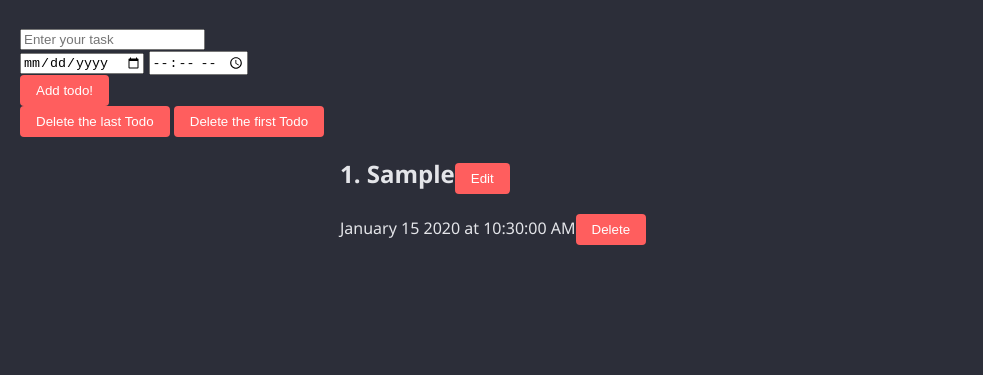
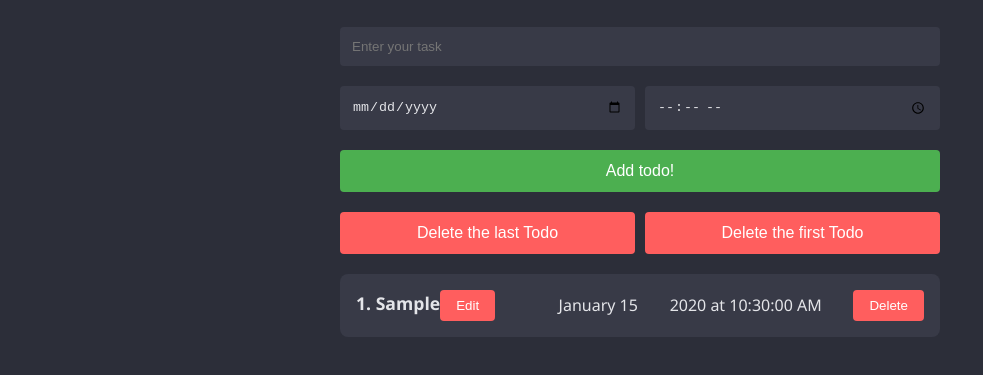
Before and after one commit to VinayakMore0/TodoList, a plain HTML site: page index.html in a window 1280 px wide. Both pictures are taken after typing "Sample", "2020-01-15", "10:30" into the empty fields and a click on the button "Add todo!". Shown: the part 105-480 px from the top of the page, without its empty margins (0-983 px from the left). Drawn offline with Linux system fonts and the light colour scheme.

Commit message:
added css

```diff
--- a/app/script.js
+++ b/app/script.js
@@ -38,11 +38,13 @@ function saveTitle(index, newTitle) {
 
 function createTodoComponets(todo, index) {
     const div = document.createElement("div");
-    const h2 = document.createElement("h2");
+    const h3 = document.createElement("h3");
     const date = document.createElement("span");
     const time = document.createElement("span");
     const editButton = document.createElement("button");
     const deleteButton = document.createElement("button");
+
+    div.setAttribute("class", 'todo-item');
 
     deleteButton.innerHTML = "Delete";
     deleteButton.setAttribute("onclick", "deleteTodoAt(" + index + ")");
@@ -63,22 +65,22 @@ function createTodoComponets(todo, index) {
 
         div.append(input, saveButton);
     }else {
-        const h2 = document.createElement("h2");
-        h2.innerHTML = (index + 1) + ". " + todo.title;
+        const h3 = document.createElement("h3");
+        h3.innerHTML = (index + 1) + ". " + todo.title;
 
         const editButton = document.createElement("button");
         editButton.innerHTML = "Edit";
         editButton.setAttribute("onclick", "toggleEditTitle(" + index + ")");
 
-        h2.appendChild(editButton);
-        div.appendChild(h2);
+        h3.appendChild(editButton);
+        div.appendChild(h3);
     }
 
     const formattedDateTime = formatDateTime(todo.date, todo.time);
     date.innerHTML = formattedDateTime.split(",")[0];
     time.innerHTML = formattedDateTime.split(",")[1];
 
-    div.append(h2);
+    div.append(h3);
     div.append(date);
     div.append(time);
     div.append(deleteButton);
--- a/content/style.css
+++ b/content/style.css
@@ -70,6 +70,7 @@ button:hover {
 }
 
 .add-btn {
+    width: 600px;
     background-color: #4CAF50;
     color: white;
     border: none;
@@ -77,8 +78,24 @@ button:hover {
     border-radius: 4px;
     cursor: pointer;
     transition: background-color 0.2s;
+    font-size: 1.0em;
 }
 
 .add-btn:hover {
     background-color: #45a049;
 }
+
+.delete-todo {
+    max-width: 600px;
+    margin: 20px auto;
+    display: flex;
+    gap: 10px;
+    justify-content: center;
+    align-items: center;
+}
+
+.delete-todo button {
+    flex: 1;
+    padding: 12px 24px;
+    font-size: 1.0em;
+}
--- a/index.html
+++ b/index.html
@@ -11,15 +11,24 @@
     <div>
         <h1>Todo List</h1>
     </div>
-    <input id="task-input" type="text" placeholder="Enter your task">
-    <br>
-    <input id="date-input" type="date" min="2022-01-01" required>
-    <input id="time-input" type="time" min="00:00" required>
-    <br>
-    <button onclick="addTodo()">Add todo!</button>
-    <br>
-    <button onclick="deleteLastTodo()">Delete the last Todo</button>
-    <button onclick="deleteFirstTodo()">Delete the first Todo</button>
+    <div class="add-todo">
+        <input id="task-input" type="text" placeholder="Enter your task">
+    </div>
+
+    <div class="add-todo">
+        <input id="date-input" type="date" min="2022-01-01" required>
+        <input id="time-input" type="time" min="00:00" required>
+    </div>
+
+    <div class="add-todo">
+        <button class="add-btn" onclick="addTodo()">Add todo!</button>
+    </div>
+
+    <div class="delete-todo">
+        <button onclick="deleteLastTodo()">Delete the last Todo</button>
+        <button onclick="deleteFirstTodo()">Delete the first Todo</button>
+    </div>
+
     <div id="todos">
 
     </div>
```
